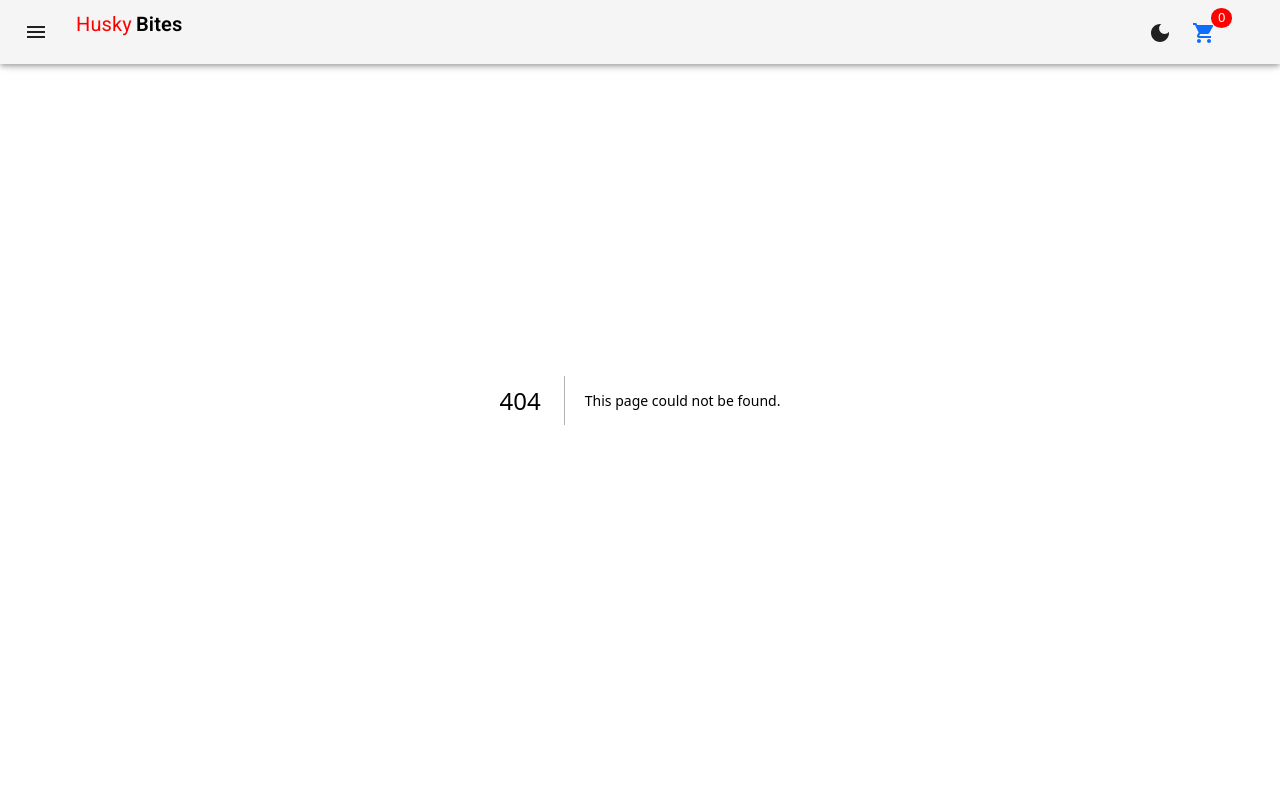
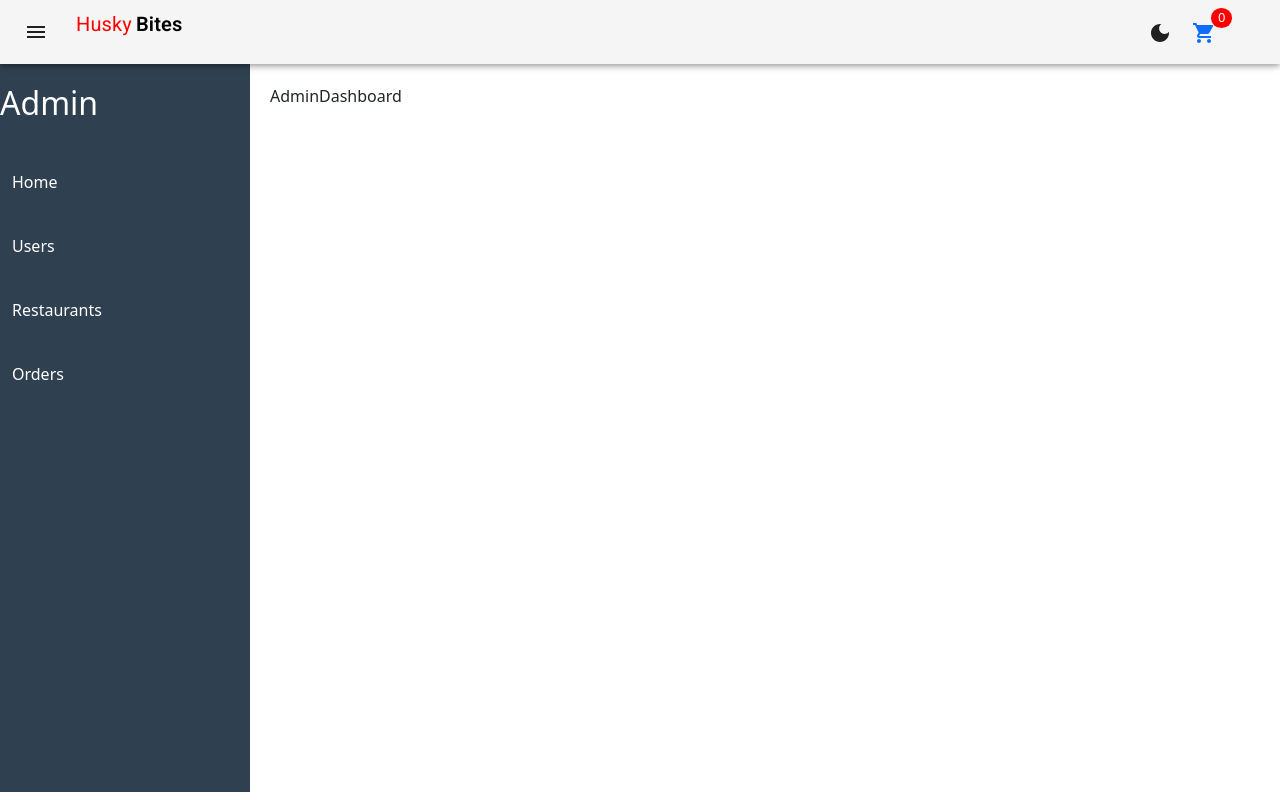
Before and after one commit to chinmay-gulhane/Web_Design_Final_Project, a Next.js app in the folder client/: page /admin in a window 1280 px wide. Before the commit this address had no page. Shown: the top 800 px of the page. Built offline with nearby package versions, Linux system fonts and the light colour scheme.

Commit message:
Updated admin dashboard screens

```diff
--- /dev/null
+++ b/client/src/app/admin/page.tsx
@@ -0,0 +1,43 @@
+"use client";
+import AdminSideNav from "@/components/AdminSideNav/AdminSideNav";
+import React, { useState } from "react";
+import "./admin-dashboard.scss";
+import AdminDashboard from "@/components/AdminDashboard/AdminDashboard";
+import AdminOrders from "@/components/AdminOrders/AdminOrders";
+import AdminUsers from "@/components/AdminUsers/AdminUsers";
+import AdminRestaurants from "@/components/AdminRestaurants/AdminRestaurants";
+
+const AdminHomePage = () => {
+  const [selectedComponent, setSelectedComponent] = useState<string>("Home");
+
+  const renderSelectedComponent = () => {
+    console.log("in render selected", selectedComponent);
+    switch (selectedComponent) {
+      case "Home":
+        return <AdminDashboard />;
+      case "Users":
+        return <AdminUsers />;
+      case "Restaurants":
+        return <AdminRestaurants />;
+      case "Orders":
+        return <AdminOrders />;
+      default:
+        return null;
+    }
+  };
+
+  return (
+    <>
+      <div className="main-div">
+        {/* navbar */}
+        <div className="admin-side-nav">
+          <AdminSideNav onSelect={setSelectedComponent}></AdminSideNav>
+        </div>
+        {/* components */}
+        <div className="admin-main-content">{renderSelectedComponent()}</div>
+      </div>
+    </>
+  );
+};
+
+export default AdminHomePage;
--- a/client/src/app/adminDashboard/page.tsx
+++ /dev/null
@@ -1,21 +0,0 @@
-import React from "react";
-import AdminSideNav from "@/components/AdminSideNav/AdminSideNav";
-import "./admin-dashboard.scss";
-import AdminHomePage from "@/components/AdminHomePage/AdminHomePage";
-
-const AdminDashBoard = () => (
-  <>
-    <div className="main-div">
-      {/* navbar */}
-      <div className="admin-side-nav">
-        <AdminSideNav></AdminSideNav>
-      </div>
-      {/* components */}
-      <div className="admin-main-content">
-        <AdminHomePage></AdminHomePage>
-      </div>
-    </div>
-  </>
-);
-
-export default AdminDashBoard;
--- /dev/null
+++ b/client/src/components/AdminDashboard/AdminDashboard.tsx
@@ -0,0 +1,7 @@
+import React from "react";
+
+const AdminDashboard = () => {
+  return <div>AdminDashboard</div>;
+};
+
+export default AdminDashboard;
--- a/client/src/components/AdminHomePage/AdminHomePage.tsx
+++ /dev/null
@@ -1,7 +0,0 @@
-import React from "react";
-
-const AdminHomePage = () => {
-  return <div>AdminHomePage</div>;
-};
-
-export default AdminHomePage;
--- a/client/src/app/adminRestaurants/page.tsx
+++ b/client/src/components/AdminOrders/AdminOrders.tsx
@@ -1,9 +1,8 @@
 "use client";
 import React, { useEffect, useState } from "react";
 import { Row, Col, Table } from "react-bootstrap";
-import "./admin-restaurant.scss";
-import * as restaurantService from "@/services/restaurant-service";
-import Restaurant from "@/models/restaurant";
+import "./admin-orders.scss";
+import * as orderService from "@/services/order-service";
 import RestaurantCard from "@/components/RestaurantCard/RestaurantCard";
 import Link from "next/link";
 import { useAppSelector } from "@/redux/store";
@@ -17,22 +16,21 @@ import {
   TableCell,
   TableBody,
 } from "@mui/material";
+import { Order } from "@/models/order";
 
-const AdminRestaurants: React.FC = () => {
-  const [restaurants, setRestaurants] = useState<Restaurant[]>([]);
+const AdminOrders: React.FC = () => {
+  const [orders, setOrders] = useState<Order[]>([]);
   const [loading, setLoading] = useState(true);
   const [error, setError] = useState<Error | null>(null);
 
   // const user: User | null = useAppSelector((state) => state.auth.user);
 
-  // console.log("USer from state", user);
-
   useEffect(() => {
     const fetchData = async () => {
       try {
-        const data = await restaurantService.getRestaurants();
-        setRestaurants(data);
-        console.log(data);
+        const data = await orderService.getAllOrders();
+        setOrders(data);
+        console.log("orders", data);
       } catch (err: unknown) {
         if (err instanceof Error) {
           setError(err);
@@ -52,36 +50,33 @@ const AdminRestaurants: React.FC = () => {
       <div className="main-div">
         {/* navbar */}
         <div className="admin-side-nav">
-          <AdminSideNav></AdminSideNav>
+          {/* <AdminSideNav></AdminSideNav> */}
         </div>
         {/* components */}
         <div className="admin-main-content">
+          <h2>Orders</h2>
           <div className="body">
-            <h2>Restaurants</h2>
             <TableContainer component={Paper}>
               <Table>
                 <TableHead>
                   <TableRow>
+                    <TableCell>Order ID</TableCell>
+                    <TableCell>Customer Name</TableCell>
+                    <TableCell>Customer Phone Number</TableCell>
+                    <TableCell>Status</TableCell>
                     <TableCell>Restaurant Name</TableCell>
-                    <TableCell>Rating</TableCell>
-                    <TableCell>Address</TableCell>
-                    <TableCell>Phone Number</TableCell>
-                    <TableCell>Email</TableCell>
-                    <TableCell>Cuisine</TableCell>
-                    <TableCell>Offers</TableCell>
+                    <TableCell>Final Amount</TableCell>
                   </TableRow>
                 </TableHead>
                 <TableBody>
-                  {restaurants.map((restaurant) => (
-                    <TableRow key={restaurant._id}>
-                      <TableCell>{restaurant.name}</TableCell>
-
-                      <TableCell>{restaurant.rating}</TableCell>
-                      <TableCell>{restaurant.address.addressLine}</TableCell>
-                      <TableCell>{restaurant.phoneNumber}</TableCell>
-                      <TableCell>{restaurant.email}</TableCell>
-                      <TableCell>{restaurant.cuisine.join(", ")}</TableCell>
-                      <TableCell>{restaurant.offers.join(", ")}</TableCell>
+                  {orders.map((order) => (
+                    <TableRow key={order._id}>
+                      <TableCell>{order._id}</TableCell>
+                      <TableCell>{order.customerName}</TableCell>
+                      <TableCell>{order.customerPhoneNumber}</TableCell>
+                      <TableCell>{order.status}</TableCell>
+                      <TableCell>{order.restaurantName}</TableCell>
+                      <TableCell>{order.finalAmount}</TableCell>
                     </TableRow>
                   ))}
                 </TableBody>
@@ -94,4 +89,4 @@ const AdminRestaurants: React.FC = () => {
   );
 };
 
-export default AdminRestaurants;
+export default AdminOrders;
--- a/client/src/app/adminOrders/page.tsx
+++ b/client/src/components/AdminRestaurants/AdminRestaurants.tsx
@@ -1,8 +1,9 @@
 "use client";
 import React, { useEffect, useState } from "react";
 import { Row, Col, Table } from "react-bootstrap";
-import "./admin-orders.scss";
-import * as orderService from "@/services/order-service";
+import "./admin-restaurant.scss";
+import * as restaurantService from "@/services/restaurant-service";
+import Restaurant from "@/models/restaurant";
 import RestaurantCard from "@/components/RestaurantCard/RestaurantCard";
 import Link from "next/link";
 import { useAppSelector } from "@/redux/store";
@@ -16,21 +17,22 @@ import {
   TableCell,
   TableBody,
 } from "@mui/material";
-import { Order } from "@/models/order";
 
 const AdminRestaurants: React.FC = () => {
-  const [orders, setOrders] = useState<Order[]>([]);
+  const [restaurants, setRestaurants] = useState<Restaurant[]>([]);
   const [loading, setLoading] = useState(true);
   const [error, setError] = useState<Error | null>(null);
 
   // const user: User | null = useAppSelector((state) => state.auth.user);
 
+  // console.log("USer from state", user);
+
   useEffect(() => {
     const fetchData = async () => {
       try {
-        const data = await orderService.getAllOrders();
-        setOrders(data);
-        console.log("orders", data);
+        const data = await restaurantService.getRestaurants();
+        setRestaurants(data);
+        console.log(data);
       } catch (err: unknown) {
         if (err instanceof Error) {
           setError(err);
@@ -50,33 +52,36 @@ const AdminRestaurants: React.FC = () => {
       <div className="main-div">
         {/* navbar */}
         <div className="admin-side-nav">
-          <AdminSideNav></AdminSideNav>
+          {/* <AdminSideNav></AdminSideNav> */}
         </div>
         {/* components */}
         <div className="admin-main-content">
-          <h2>Orders</h2>
           <div className="body">
+            <h2>Restaurants</h2>
             <TableContainer component={Paper}>
               <Table>
                 <TableHead>
                   <TableRow>
-                    <TableCell>Order ID</TableCell>
-                    <TableCell>Customer Name</TableCell>
-                    <TableCell>Customer Phone Number</TableCell>
-                    <TableCell>Status</TableCell>
                     <TableCell>Restaurant Name</TableCell>
-                    <TableCell>Final Amount</TableCell>
+                    <TableCell>Rating</TableCell>
+                    <TableCell>Address</TableCell>
+                    <TableCell>Phone Number</TableCell>
+                    <TableCell>Email</TableCell>
+                    <TableCell>Cuisine</TableCell>
+                    <TableCell>Offers</TableCell>
                   </TableRow>
                 </TableHead>
                 <TableBody>
-                  {orders.map((order) => (
-                    <TableRow key={order._id}>
-                      <TableCell>{order._id}</TableCell>
-                      <TableCell>{order.customerName}</TableCell>
-                      <TableCell>{order.customerPhoneNumber}</TableCell>
-                      <TableCell>{order.status}</TableCell>
-                      <TableCell>{order.restaurantName}</TableCell>
-                      <TableCell>{order.finalAmount}</TableCell>
+                  {restaurants.map((restaurant) => (
+                    <TableRow key={restaurant._id}>
+                      <TableCell>{restaurant.name}</TableCell>
+
+                      <TableCell>{restaurant.rating}</TableCell>
+                      <TableCell>{restaurant.address.addressLine}</TableCell>
+                      <TableCell>{restaurant.phoneNumber}</TableCell>
+                      <TableCell>{restaurant.email}</TableCell>
+                      <TableCell>{restaurant.cuisine.join(", ")}</TableCell>
+                      <TableCell>{restaurant.offers.join(", ")}</TableCell>
                     </TableRow>
                   ))}
                 </TableBody>
--- a/client/src/components/AdminSideNav/AdminSideNav.tsx
+++ b/client/src/components/AdminSideNav/AdminSideNav.tsx
@@ -9,16 +9,19 @@ interface SidebarDataItem {
   // icon: React.ReactElement; // Use React.ReactElement
   link: string;
 }
+interface SidebarProps {
+  onSelect: (selected: string) => void;
+}
 
-const AdminSideNav: React.FC = () => {
+const AdminSideNav: React.FC<SidebarProps> = ({ onSelect }) => {
   return (
     <>
       <div className="side-nav">
-        <h2>Admin Dashboard</h2>
+        <h2>Admin</h2>
         <ul className="side-bar-list">
           {SidebarDataImported.map((val: SidebarDataItem, key: number) => {
             return (
-              <li className="row" key={key}>
+              <li className="row" key={key} onClick={() => onSelect(val.title)}>
                 {/* <Link href={`/${val.link}`}> */}
                 <div>{val.title}</div>
                 {/* </Link> */}
--- /dev/null
+++ b/client/src/components/AdminUsers/AdminUsers.tsx
@@ -0,0 +1,8 @@
+import React from "react";
+import "./admin-users.scss";
+
+const AdminUsers = () => {
+  return <div>AdminUsers</div>;
+};
+
+export default AdminUsers;
```
Also changed, not shown: client/src/app/admin/admin-dashboard.scss (renamed from client/src/app/adminDashboard/admin-dashboard.scss), client/src/components/AdminOrders/admin-orders.scss (renamed from client/src/app/adminOrders/admin-orders.scss), client/src/components/AdminRestaurants/admin-restaurant.scss (renamed from client/src/app/adminRestaurants/admin-restaurant.scss), client/src/components/AdminUsers/admin-users.scss (added).
